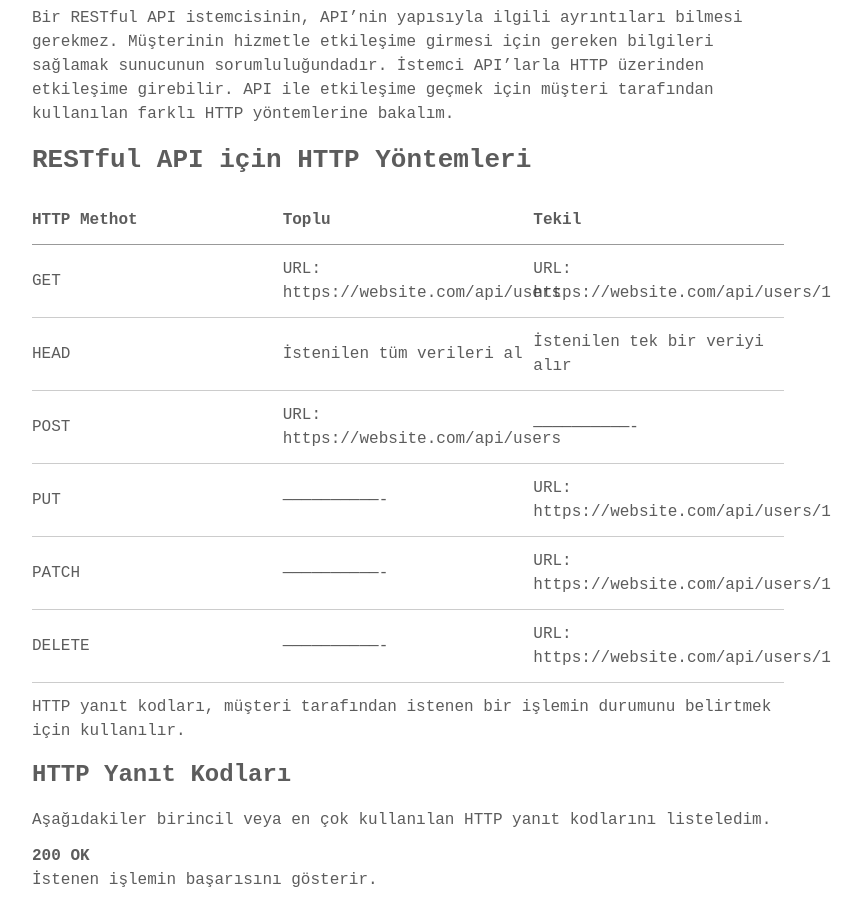
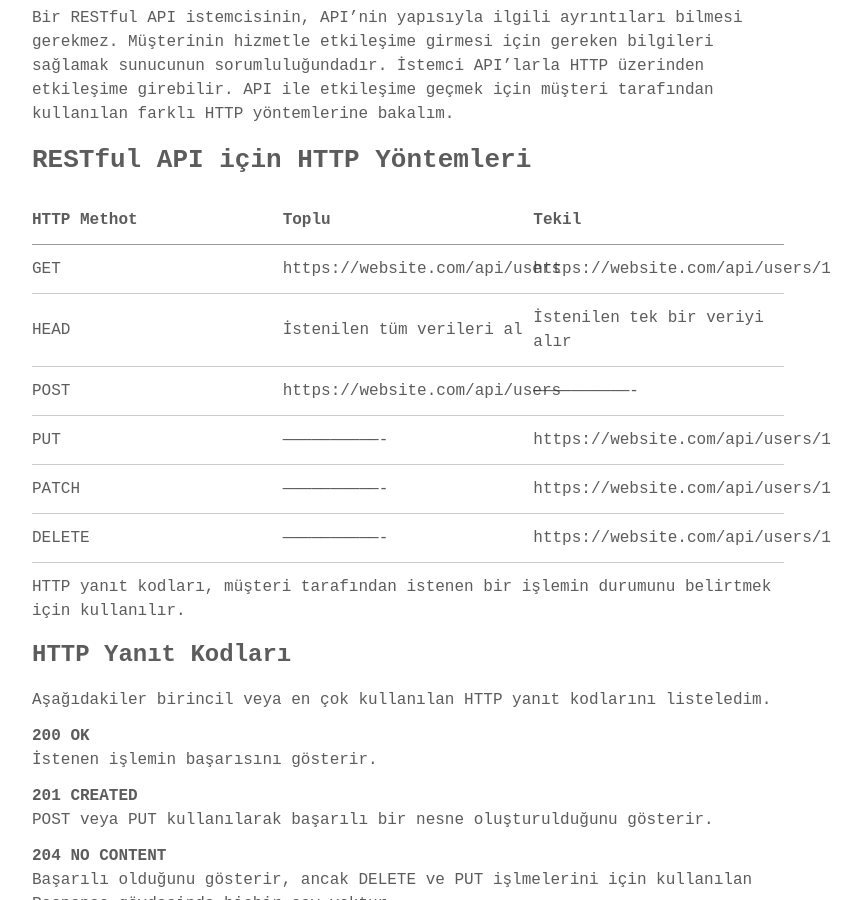
Before and after one commit to xShuden/furkansayim.github.io, a Jekyll site: the page built from _posts/2019-08-07-restful-api-nasil-hacklenir.md, in a window 1280 px wide and 900 px high, scrolled down 2061 px. Shown: the whole window, without its empty margins (232-1094 px from the left). Built offline with Jekyll 4.4.1, drawn with Linux system fonts in a browser that asks for light colours; some web fonts are replaced.

Commit message:
API Hack Post 01 Update 02

```diff
--- a/_posts/2019-08-07-restful-api-nasil-hacklenir.md
+++ b/_posts/2019-08-07-restful-api-nasil-hacklenir.md
@@ -52,12 +52,12 @@ Bir RESTful API istemcisinin, API'nin yapısıyla ilgili ayrıntıları bilmesi
 
 | HTTP Methot | Toplu                                    | Tekil                                           |
 |-------------|------------------------------------------|-------------------------------------------------|
-| GET         | URL: https://website.com/api/users       | URL: https://website.com/api/users/1            |
+| GET         | https://website.com/api/users            | https://website.com/api/users/1                 |
 | HEAD        | İstenilen tüm verileri al                | İstenilen tek bir veriyi alır                   |
-| POST        | URL: https://website.com/api/users       | -------------------------------                 |
-| PUT         | -------------------------------          | URL: https://website.com/api/users/1            |
-| PATCH       | -------------------------------          | URL: https://website.com/api/users/1            |
-| DELETE      | -------------------------------          | URL: https://website.com/api/users/1            |
+| POST        | https://website.com/api/users            | -------------------------------                 |
+| PUT         | -------------------------------          | https://website.com/api/users/1                 |
+| PATCH       | -------------------------------          | https://website.com/api/users/1                 |
+| DELETE      | -------------------------------          | https://website.com/api/users/1                 |
 
 HTTP yanıt kodları, müşteri tarafından istenen bir işlemin durumunu belirtmek için kullanılır.
 
```
